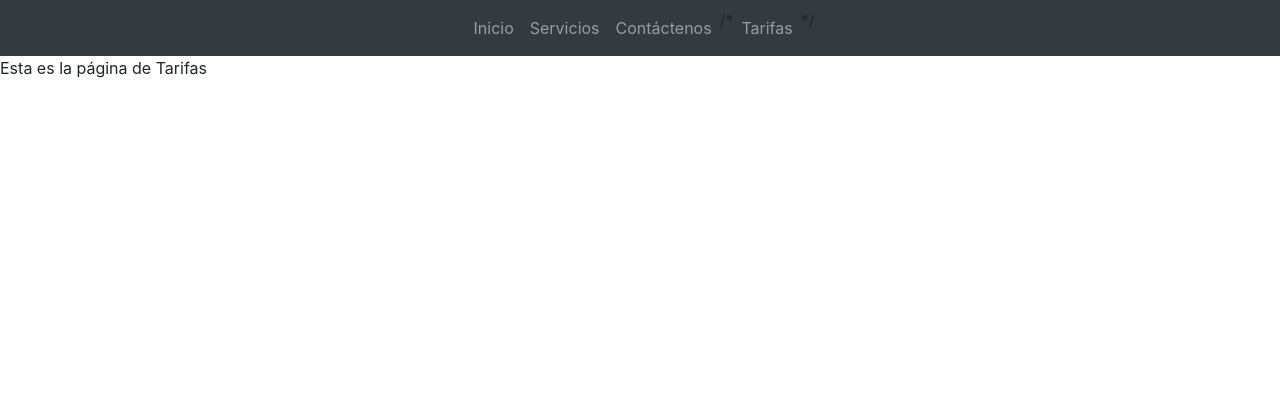
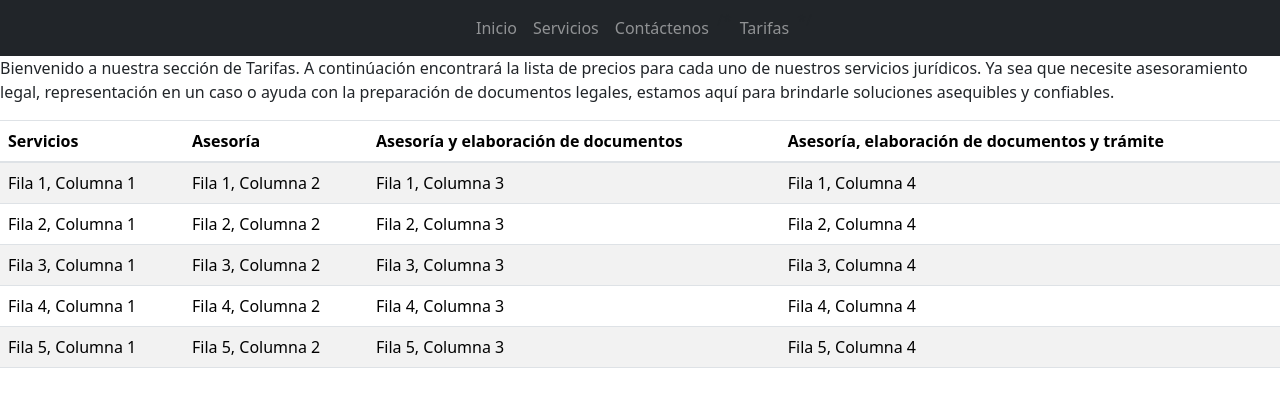
Before and after one commit to julianmaciasa/proyectopagina, a React (Vite) app: page /tarifas in a window 1280 px wide. Shown: the top 406 px of the page. Built offline with nearby package versions, Linux system fonts and the light colour scheme.

Commit message:
Tabla Tarifas

```diff
--- a/package.json
+++ b/package.json
@@ -12,6 +12,7 @@
   "dependencies": {
     "@emailjs/browser": "^3.11.0",
     "autoprefixer": "^10.4.15",
+    "bootstrap": "^5.3.2",
     "postcss-cli": "^10.1.0",
     "react": "^18.2.0",
     "react-dom": "^18.2.0",
--- a/src/Components/pages/Inicio.jsx
+++ b/src/Components/pages/Inicio.jsx
@@ -1,6 +1,4 @@
 import React from 'react'
-
-
 
 const Inicio = () => {
   return (
@@ -15,10 +13,6 @@ const Inicio = () => {
       </div>
 
     </div>
-
-
-
-
   )
 }
 
--- a/src/Components/pages/Tarifas.jsx
+++ b/src/Components/pages/Tarifas.jsx
@@ -1,9 +1,60 @@
 import React from 'react'
+import "bootstrap/dist/css/bootstrap.min.css"
 
-const Tarifas = () => {
-  return (
-    <div>Esta es la página de Tarifas</div>
-  )
+
+class Tarifas extends React.Component {
+  render() {
+    return (
+      <div>
+        <p>Bienvenido a nuestra sección de Tarifas. A continúación encontrará la lista de precios para cada uno de nuestros servicios
+      jurídicos.  Ya sea que necesite asesoramiento legal, representación en un caso o ayuda con la preparación de documentos legales,
+      estamos aquí para brindarle soluciones asequibles y confiables.</p>
+
+        <table className="table table-striped">
+          <thead>
+            <tr>
+              <th>Servicios</th>
+              <th>Asesoría</th>
+              <th>Asesoría y elaboración de documentos</th>
+              <th>Asesoría, elaboración de documentos y trámite</th>
+            </tr>
+          </thead>
+          <tbody>
+            <tr>
+              <td>Fila 1, Columna 1</td>
+              <td>Fila 1, Columna 2</td>
+              <td>Fila 1, Columna 3</td>
+              <td>Fila 1, Columna 4</td>
+            </tr>
+            <tr>
+              <td>Fila 2, Columna 1</td>
+              <td>Fila 2, Columna 2</td>
+              <td>Fila 2, Columna 3</td>
+              <td>Fila 2, Columna 4</td>
+            </tr>
+            <tr>
+              <td>Fila 3, Columna 1</td>
+              <td>Fila 3, Columna 2</td>
+              <td>Fila 3, Columna 3</td>
+              <td>Fila 3, Columna 4</td>
+            </tr>
+            <tr>
+              <td>Fila 4, Columna 1</td>
+              <td>Fila 4, Columna 2</td>
+              <td>Fila 4, Columna 3</td>
+              <td>Fila 4, Columna 4</td>
+            </tr>
+            <tr>
+              <td>Fila 5, Columna 1</td>
+              <td>Fila 5, Columna 2</td>
+              <td>Fila 5, Columna 3</td>
+              <td>Fila 5, Columna 4</td>
+            </tr>
+          </tbody>
+        </table>
+        </div>
+    );
+  }
 }
 
-export default Tarifas
+export default Tarifas;
```
Also changed, not shown: src/Stylesheets/Inicio.css (added), 1 other file (tests, documents, lock files or other folders).
